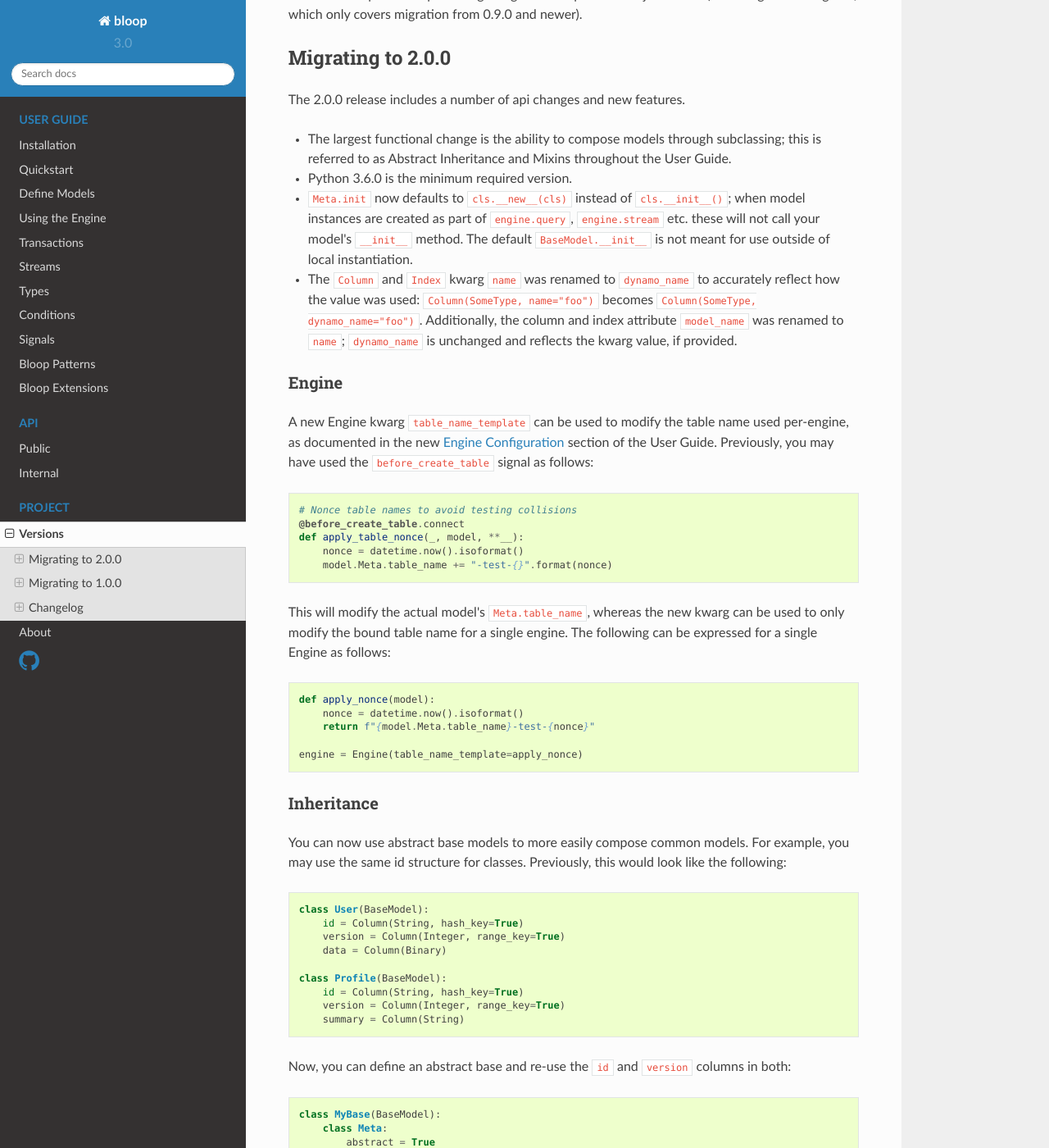
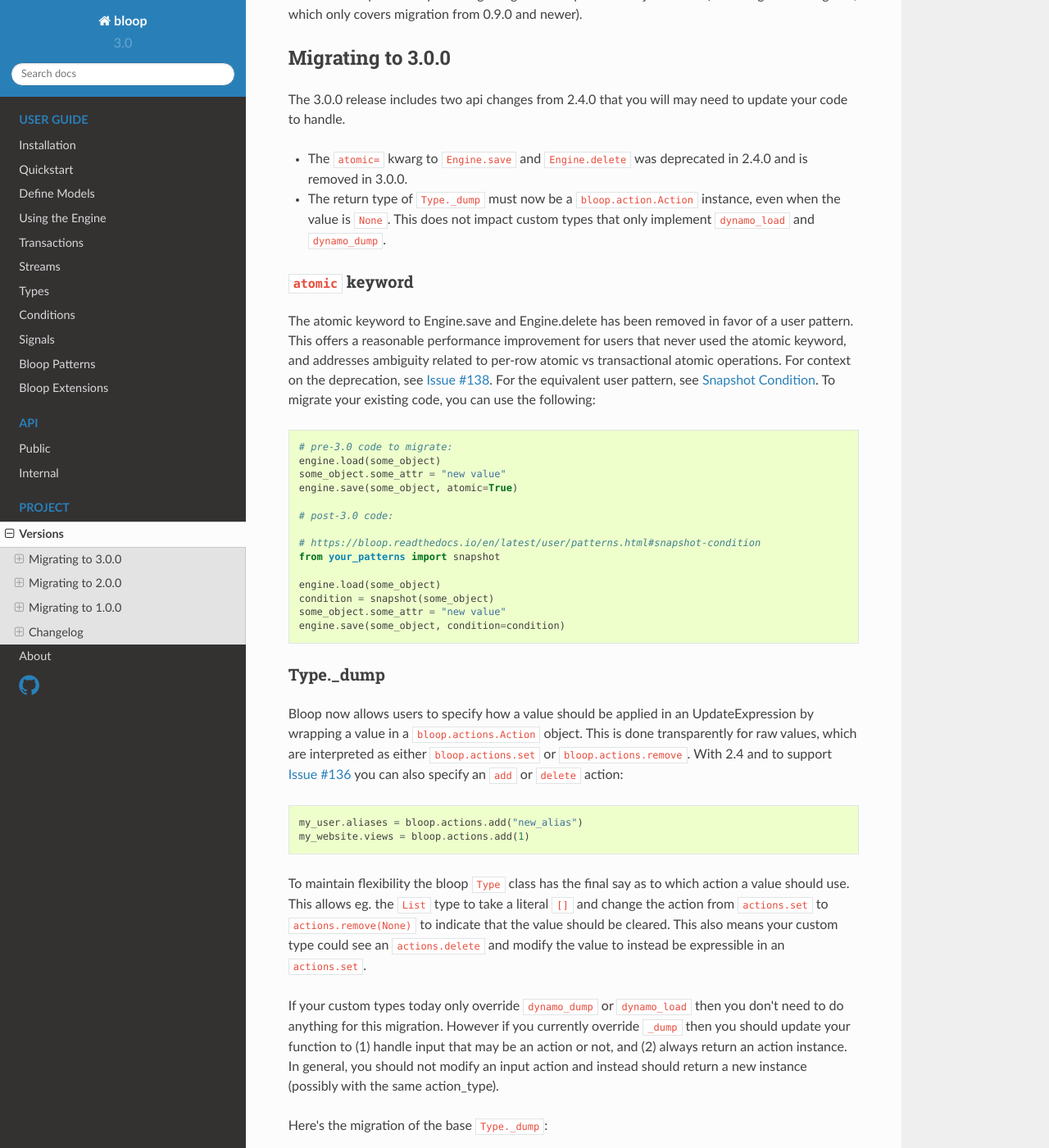
Before and after one commit to numberoverzero/bloop, a Sphinx documentation site: the page built from docs/meta/changelog.rst, in a window 1280 px wide and 1400 px high, scrolled down 226 px. Shown: the whole window at 82% size. Built offline with Sphinx 7.4.7 and the Read the Docs theme 2.0.0, drawn with Linux system fonts in a browser that asks for light colours; some of the changed text lies outside the part shown.

Commit message:
migration guide for 3.0

```diff
--- a/docs/meta/changelog.rst
+++ b/docs/meta/changelog.rst
@@ -8,6 +8,99 @@
 examples and tips for migrating from the previous major version (excluding the 1.0.0 guide, which only covers
 migration from 0.9.0 and newer).
 
+====================
+ Migrating to 3.0.0
+====================
+
+The 3.0.0 release includes two api changes from 2.4.0 that you will may need to update your code to handle.
+
+* The ``atomic=`` kwarg to ``Engine.save`` and ``Engine.delete`` was deprecated in 2.4.0 and is removed in 3.0.0.
+* The return type of ``Type._dump`` must now be a ``bloop.action.Action`` instance, even when the value is ``None``.
+  This does not impact custom types that only implement ``dynamo_load`` and ``dynamo_dump``.
+
+--------------------
+ ``atomic`` keyword
+--------------------
+
+The atomic keyword to Engine.save and Engine.delete has been removed in favor of a user pattern.  This offers a
+reasonable performance improvement for users that never used the atomic keyword, and addresses ambiguity related to
+per-row atomic vs transactional atomic operations.  For context on the deprecation, see `Issue #138`_.  For the
+equivalent user pattern, see :ref:`patterns-snapshot`.  To migrate your existing code, you can use the following:
+
+.. code-block:: python
+
+    # pre-3.0 code to migrate:
+    engine.load(some_object)
+    some_object.some_attr = "new value"
+    engine.save(some_object, atomic=True)
+
+    # post-3.0 code:
+
+    # https://bloop.readthedocs.io/en/latest/user/patterns.html#snapshot-condition
+    from your_patterns import snapshot
+
+    engine.load(some_object)
+    condition = snapshot(some_object)
+    some_object.some_attr = "new value"
+    engine.save(some_object, condition=condition)
+
+.. _Issue #138: https://github.com/numberoverzero/bloop/issues/138
+
+------------
+ Type._dump
+------------
+
+Bloop now allows users to specify how a value should be applied in an UpdateExpression by wrapping a value in a
+``bloop.actions.Action`` object.  This is done transparently for raw values, which are interpreted
+as either ``bloop.actions.set`` or ``bloop.actions.remove``.  With 2.4 and to support `Issue #136`_ you can also
+specify an ``add`` or ``delete`` action:
+
+.. code-block:: python
+
+    my_user.aliases = bloop.actions.add("new_alias")
+    my_website.views = bloop.actions.add(1)
+
+To maintain flexibility the bloop ``Type`` class has the final say as to which action a value should use.  This allows
+eg. the ``List`` type to take a literal ``[]`` and change the action from ``actions.set`` to ``actions.remove(None)``
+to indicate that the value should be cleared.  This also means your custom type could see an ``actions.delete`` and
+modify the value to instead be expressible in an ``actions.set``.
+
+If your custom types today only override ``dynamo_dump`` or ``dynamo_load`` then you don't need to do anything for this
+migration.  However if you currently override ``_dump`` then you should update your function to (1) handle input that
+may be an action or not, and (2) always return an action instance.  In general, you should not modify an input
+action and instead should return a new instance (possibly with the same action_type).
+
+Here's the migration of the base ``Type._dump``:
+
+.. code-block:: python
+
+    # pre-3.0 code to migrate:
+    def _dump(self, value, **kwargs):
+        value = self.dynamo_dump(value, **kwargs)
+        if value is None:
+            return None
+        return {self.backing_type: value}
+
+
+    # post-3.0 code:
+    from bloop import actions
+
+    def _dump(self, value, **kwargs):
+        wrapped = actions.wrap(value)  # [1]
+        value = self.dynamo_dump(wrapped.value, **kwargs)
+        if value is None:
+            return actions.wrap(None)  # [2]
+        else:
+            value = {self.backing_type: value}
+            return wrapped.type.new_action(value)  # [3]
+
+    # [1] always wrap the input value to ensure you're working with an Action instance
+    # [2] returns actions.remove(None) which will remove the value like None previously did
+    # [3] new_action uses the **same action type** as the input.
+    #         If you want to always return a SET action instead use: return actions.set(value)
+
+
+.. _Issue #136: https://github.com/numberoverzero/bloop/issues/136
 
 ====================
  Migrating to 2.0.0
```
